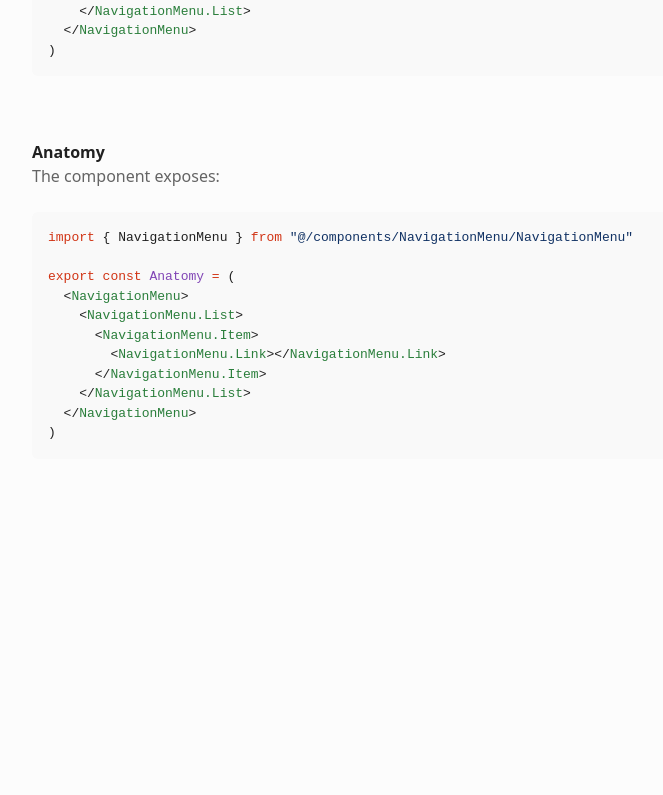
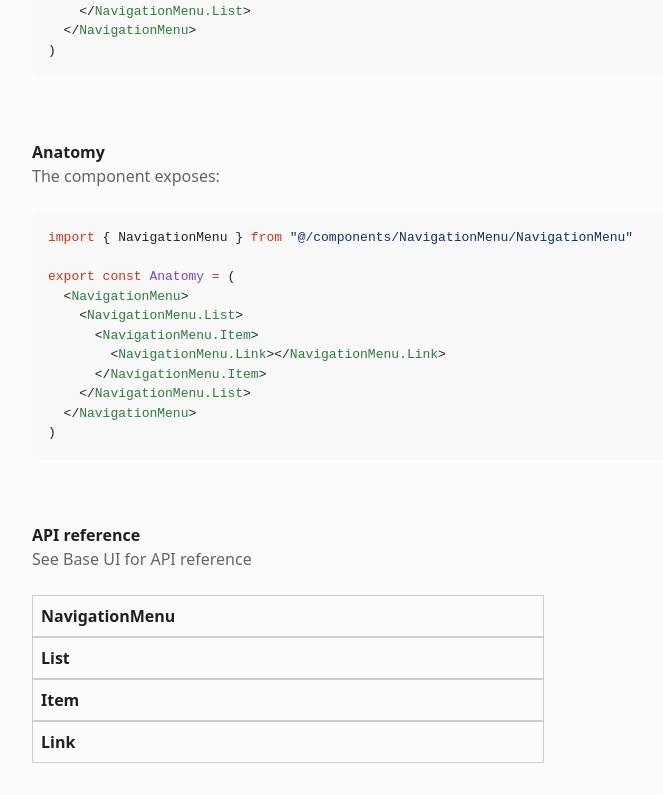
Before and after one commit to threetides/lunde, a React (Vite) app: page /components/navigation-menu in a window 1280 px wide. Shown: the part 1739-2534 px from the top of the page, without its empty margins (0-663 px from the left). Before the commit the page ends 2230 px from the top, so only its background shows below. Built offline with nearby package versions, Linux system fonts and the light colour scheme.

Commit message:
feat: add APIReference component with styling; integrate into Accordion and NavigationMenu routes

```diff
--- a/src/components/Accordion/Accordion.css
+++ b/src/components/Accordion/Accordion.css
@@ -5,6 +5,10 @@
 
 .accordion__item {
   border: 1px solid var(--color-ui-element-border);
+
+  &[data-disabled] {
+    opacity: 0.5;
+  }
 }
 
 .accordion__trigger {
@@ -15,12 +19,16 @@
   font-size: var(--font-size-md);
   padding: var(--space-xs);
 
-  &:hover {
+  &:hover:not([data-disabled]) {
     background-color: var(--color-hovered-ui-element-background);
   }
 
   &:hover {
     cursor: pointer;
+
+    &[data-disabled] {
+      cursor: not-allowed;
+    }
   }
 }
 
--- /dev/null
+++ b/src/features/documentation/components/APIReference/APIReference.css
@@ -0,0 +1,11 @@
+.api-reference {
+  display: flex;
+  flex-direction: column;
+  gap: var(--space-lg);
+}
+
+.api-reference__ingress {
+  p {
+    color: var(--color-low-contrast-text);
+  }
+}
--- /dev/null
+++ b/src/features/documentation/components/APIReference/APIReference.tsx
@@ -0,0 +1,38 @@
+import { Accordion } from "@/components/Accordion/Accordion"
+import type { FC } from "react"
+import "./APIReference.css"
+
+export type API = {
+  title: string
+  link: string
+}
+
+interface APIReferenceProps {
+  api: API[]
+  link: string
+}
+
+export const APIReference: FC<APIReferenceProps> = ({ api, link }) => {
+  return (
+    <div className="api-reference">
+      <div className="api-reference__ingress">
+        <h4 id={link}>API reference</h4>
+        <p className="api-reference__ingress">See Base UI for API reference</p>
+      </div>
+      <Accordion>
+        {api.map((item) => {
+          return (
+            <Accordion.Item key={item.title}>
+              <Accordion.Trigger>{item.title}</Accordion.Trigger>
+              <Accordion.Panel>
+                <a href={item.link} target="_blank" rel="noreferrer" className="link">
+                  {item.link}
+                </a>
+              </Accordion.Panel>
+            </Accordion.Item>
+          )
+        })}
+      </Accordion>
+    </div>
+  )
+}
--- a/src/routes/components/accordion/index.tsx
+++ b/src/routes/components/accordion/index.tsx
@@ -11,6 +11,10 @@ import { codeToHtml } from "shiki"
 import { shikiTheme } from "@/features/documentation/components/Example/shikiTheme"
 import { SinglePanel } from "@/components/Accordion/Examples/SinglePanel"
 import { MultiplePanels } from "@/components/Accordion/Examples/MultiplePanels"
+import {
+  APIReference,
+  type API
+} from "@/features/documentation/components/APIReference/APIReference"
 
 export const Route = createFileRoute("/components/accordion/")({
   loader: async () => ({
@@ -24,8 +28,16 @@ export const Route = createFileRoute("/components/accordion/")({
 const links = {
   singlePanel: "single-panel",
   multiplePanels: "multiple-panels",
-  anatomy: "anatomy"
+  anatomy: "anatomy",
+  apiReference: "api-reference"
 }
+
+const api: API[] = [
+  { title: "Accordion", link: "https://base-ui.com/react/components/accordion#root" },
+  { title: "Item", link: "https://base-ui.com/react/components/accordion#item" },
+  { title: "Trigger", link: "https://base-ui.com/react/components/accordion#trigger" },
+  { title: "Panel", link: "https://base-ui.com/react/components/accordion#panel" }
+]
 
 function RouteComponent() {
   const setLinks = useSetAtom(sidebarOverviewLinksAtom)
@@ -60,6 +72,7 @@ function RouteComponent() {
         ingress="The component exposes:"
         code={anatomy}
       />
+      <APIReference api={api} link={links.apiReference} />
     </DocumentationPage>
   )
 }
--- a/src/routes/components/navigation-menu/index.tsx
+++ b/src/routes/components/navigation-menu/index.tsx
@@ -11,6 +11,10 @@ import { sidebarOverviewLinksAtom } from "@/features/navigation/navigationAtoms"
 import { useEffect } from "react"
 import { codeToHtml } from "shiki"
 import { shikiTheme } from "@/features/documentation/components/Example/shikiTheme"
+import {
+  APIReference,
+  type API
+} from "@/features/documentation/components/APIReference/APIReference"
 
 export const Route = createFileRoute("/components/navigation-menu/")({
   loader: async () => ({
@@ -24,8 +28,16 @@ export const Route = createFileRoute("/components/navigation-menu/")({
 const links = {
   horizontalLayout: "horizontal-layout",
   verticalLayout: "vertical-layout",
-  anatomy: "anatomy"
+  anatomy: "anatomy",
+  apiReference: "api-reference"
 }
+
+const api: API[] = [
+  { title: "NavigationMenu", link: "https://base-ui.com/react/components/navigation-menu#root" },
+  { title: "List", link: "https://base-ui.com/react/components/navigation-menu#list" },
+  { title: "Item", link: "https://base-ui.com/react/components/navigation-menu#item" },
+  { title: "Link", link: "https://base-ui.com/react/components/navigation-menu#link" }
+]
 
 function RouteComponent() {
   const setLinks = useSetAtom(sidebarOverviewLinksAtom)
@@ -60,6 +72,7 @@ function RouteComponent() {
         ingress="The component exposes:"
         code={anatomy}
       />
+      <APIReference api={api} link={links.apiReference} />
     </DocumentationPage>
   )
 }
--- a/src/styles/index.css
+++ b/src/styles/index.css
@@ -10,7 +10,7 @@
 }
 
 *:focus-visible {
-  outline: 1px solid var(--color-ui-element-border);
+  outline: 2px solid var(--color-accent-border);
 }
 
 html,
```
Also changed, not shown: 1 other file (tests, documents, lock files or other folders).
